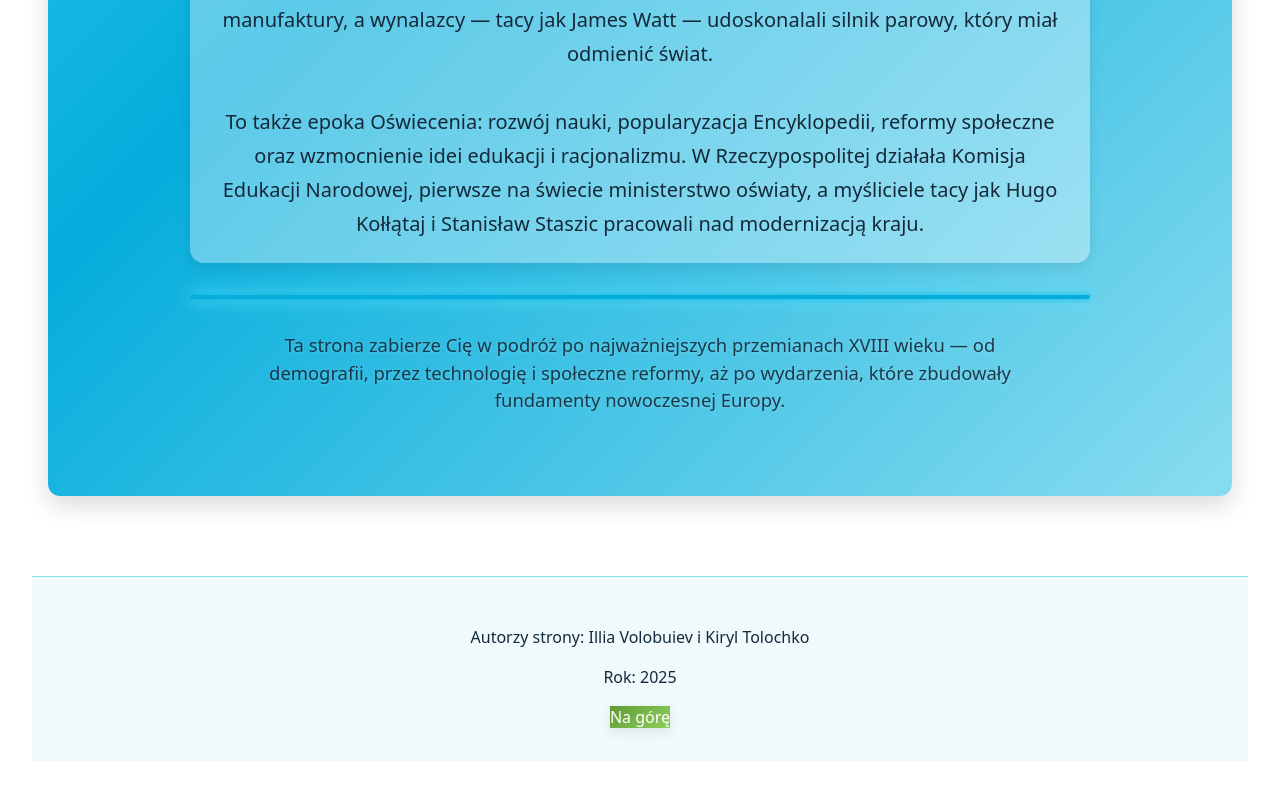
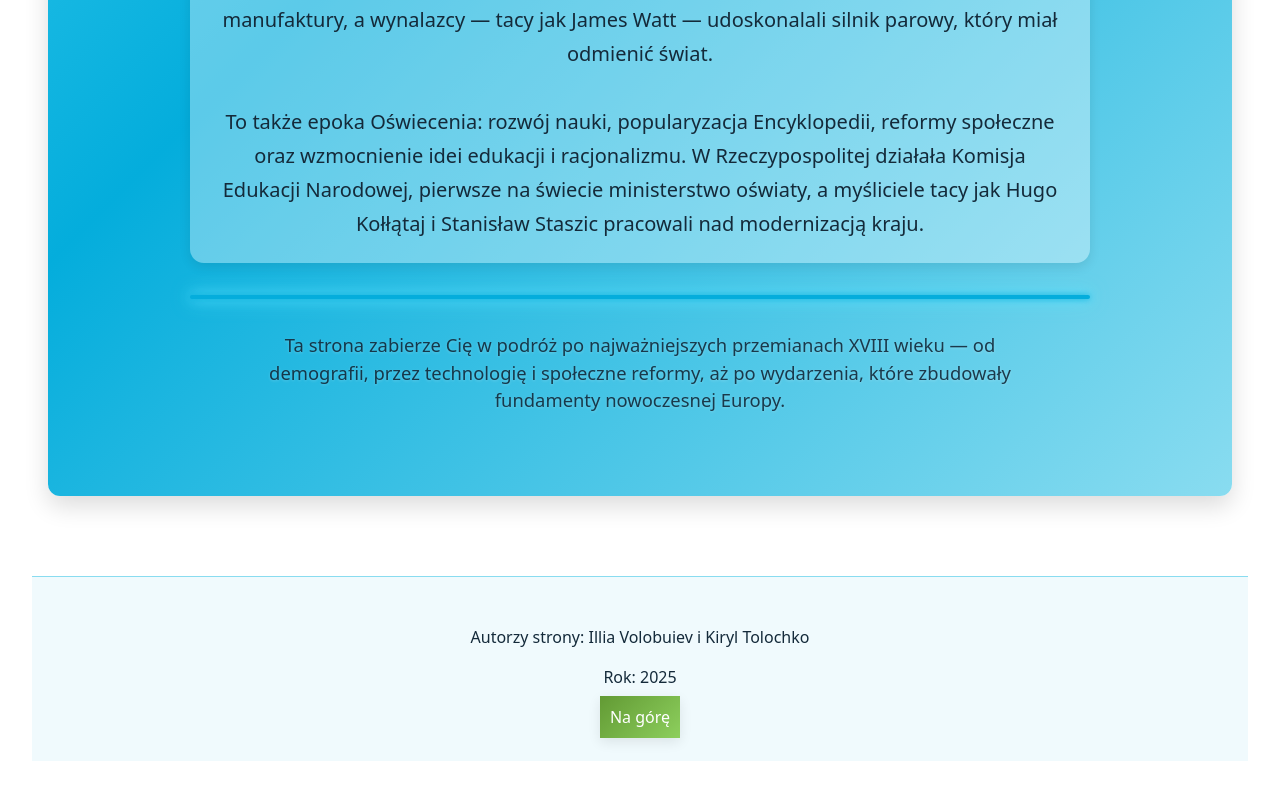
Before and after one commit to IlliaVolobuev/Historia-XVIII-Project, a React (Vite) app: page / in a window 1280 px wide. Shown: the part 1289-2082 px from the top of the page. Built offline with nearby package versions, Linux system fonts and the light colour scheme.

Commit message:
маленкие изменения с кнопкой на верх

```diff
--- a/src/index.css
+++ b/src/index.css
@@ -113,9 +113,11 @@ a:hover {
   background: var(--gradient-accent);
   color: var(--color-bg);
   box-shadow: var(--shadow-md);
+  padding: 10px;
 }
 .btn-accent:hover {
   box-shadow: var(--shadow-lg);
+  color: var(--color-bg);
 }
 
 /*====Кнопка переключения темы====*/
```
